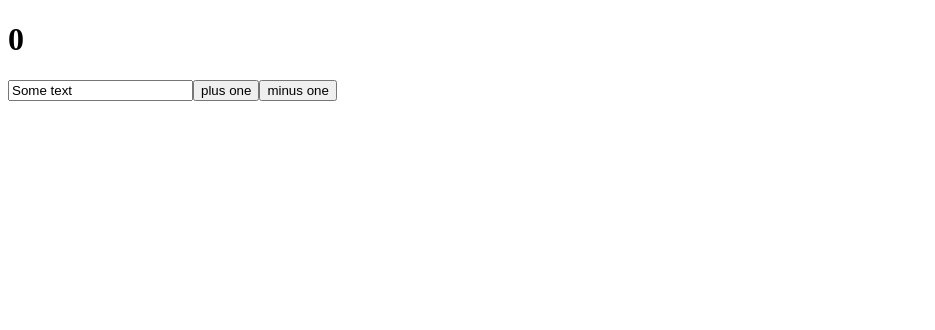
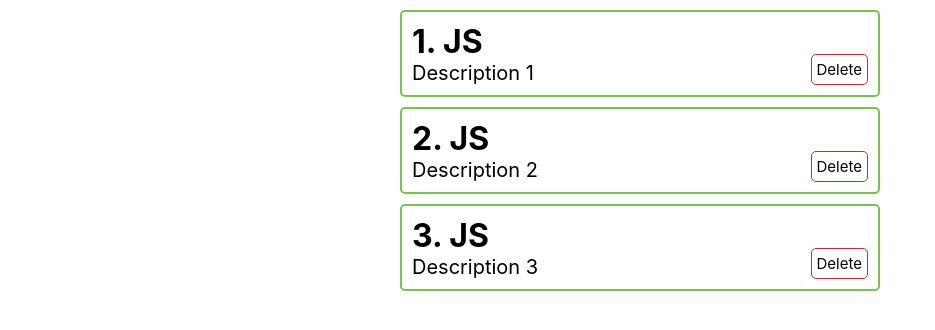
Before and after one commit to pros2s/React-posts, a React (Create React App) app: page / in a window 1280 px wide. Shown: the top 330 px of the page, without its empty margins (0-935 px from the left). Built offline with nearby package versions, Linux system fonts and the light colour scheme; the HTML template or start-up script is replaced by a standard one.

Commit message:
PostList and styles

```diff
--- a/src/App.js
+++ b/src/App.js
@@ -1,21 +1,17 @@
 import React, { useState } from "react";
 
+import PostList from "./components/PostList";
+
 function App() {
-  const [ likes, setLikes ] = useState(0);
-  const [ inputValue, setInputValue] = useState('Some text');
-
-  const incr = () => setLikes(likes + 1);
-  const decr = () => setLikes(likes - 1);
+  const [ posts, setPosts ] = useState([
+    { id: 1, title: '1. JS', description: 'Description 1' },
+    { id: 2, title: '2. JS', description: 'Description 2' },
+    { id: 3, title: '3. JS', description: 'Description 3' }
+  ]);
 
   return (
     <div className="App">
-      <h1>{likes}</h1>
-      <input
-        type="text"
-        value={inputValue}
-        onChange={(event) => setInputValue(event.target.value)}/>
-      <button onClick={incr}>plus one</button>
-      <button onClick={decr}>minus one</button>
+      <PostList posts={ posts } title='Title'/>
     </div>
   );
 }
--- /dev/null
+++ b/src/components/PostItem.js
@@ -0,0 +1,22 @@
+import React, { useState } from "react";
+
+import '../styles.css';
+
+const PostItem = ({ post }) => {
+  const { title, description } = post;
+
+  return (
+    <div className="post__item">
+      <div className="post__left">
+        <h1 className="post__title">{ title }</h1>
+        <p className="post__description">{ description }</p>
+      </div>
+
+      <div className="post__right">
+        <button className="post__delete">Delete</button>
+      </div>
+    </div>
+  )
+};
+
+export default PostItem;
--- /dev/null
+++ b/src/components/PostList.js
@@ -0,0 +1,16 @@
+import React from "react";
+import PostItem from "./PostItem";
+
+import '../styles.css';
+
+const PostList = ({ posts }) => {
+  return (
+    <div className="container">
+      <div className="post__list">
+        { posts.map((post) => <PostItem post={ post } key={ post.id }/>) }
+      </div>
+    </div>
+  )
+}
+
+export default PostList;
--- /dev/null
+++ b/src/styles.css
@@ -0,0 +1,52 @@
+* {
+  margin: 0;
+  padding: 0;
+  box-sizing: border-box;
+
+  font-family: -apple-system, BlinkMacSystemFont, 'Segoe UI', Roboto, Oxygen, Ubuntu, Cantarell, 'Open Sans', 'Helvetica Neue', sans-serif;
+}
+
+button {
+  border: none;
+  background-color: transparent;
+  cursor: pointer;
+}
+
+.container {
+  margin-left: 400px;
+  margin-right: 400px;
+}
+
+.post__item {
+  display: flex;
+  justify-content: space-between;
+
+  margin-top: 10px;
+  margin-bottom: 10px;
+
+  padding: 10px;
+
+  border: 2px solid #79C152;
+  border-radius: 5px;
+}
+
+.post__description {
+  font-size: 20px;
+}
+
+.post__right {
+  position: relative;
+}
+
+.post__delete {
+  position: absolute;
+  bottom: 0;
+  right: 0;
+
+  padding: 5px;
+
+  font-size: 15px;
+
+  border: 1px solid #C12D3A;
+  border-radius: 5px;
+}
```
